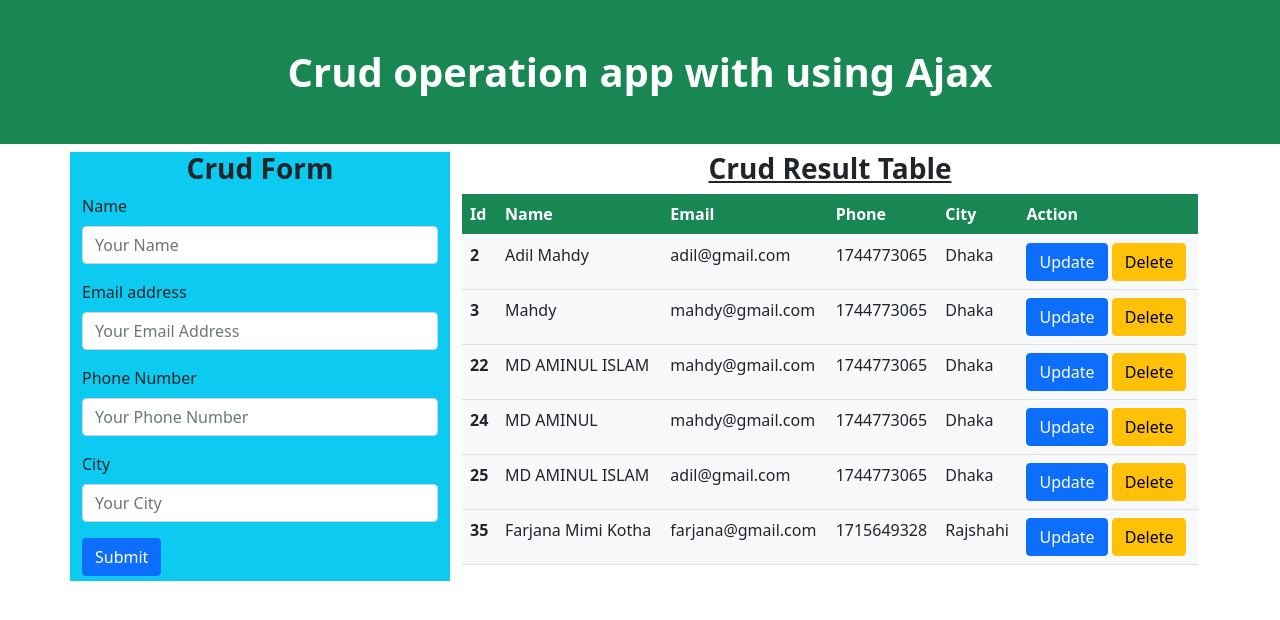
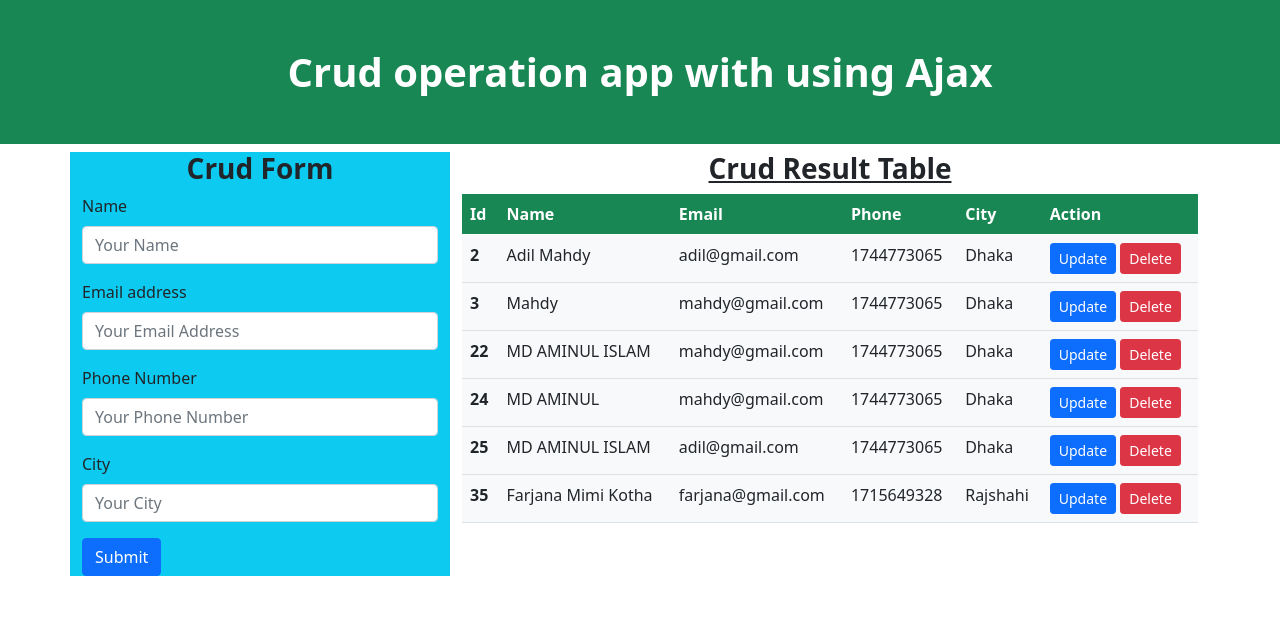
Before and after one commit to engnraminul/CRUD-Django-Ajax, a Django app: page / in a window 1280 px wide. Shown: the top 620 px of the page. Run offline with Django 4.2, Linux system fonts and the light colour scheme; data comes from the database, SQL or seed files in the repository.

Commit message:
reduce button size

```diff
--- a/Templates/home.html
+++ b/Templates/home.html
@@ -67,10 +67,10 @@
                         <td class="user_email">{{data.email}}</td>
                         <td class="user_phone">{{data.phone}}</td>
                         <td class="city">{{data.city}}</td>
-                        <td><button type="button" class="btn btn-primary" onclick="userinfo_update({{data.id}})" data-bs-toggle="modal" data-bs-target="#exampleModal">
+                        <td><button type="button" class="btn btn-primary btn-sm" onclick="userinfo_update({{data.id}})" data-bs-toggle="modal" data-bs-target="#exampleModal">
                           Update
                         </button>
-                        <a type="button" class="btn btn-warning" href="{% url 'AjaxApp:delete' pk=data.id %}">Delete</a>
+                        <a type="button" class="btn btn-danger btn-sm" href="{% url 'AjaxApp:delete' pk=data.id %}">Delete</a>
 
                       </td>
                       </tr>
```
